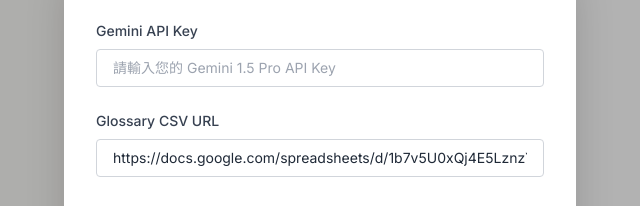
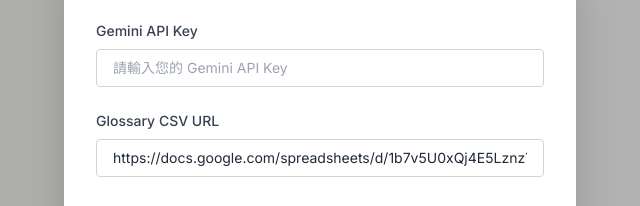
Before and after one commit to chrischlin/translator-app, a website built with Vite: page index.html in a window 1280 px wide. Both pictures are taken after a click on the button 1230 px from the left and 42 px from the top of the page. Shown: the part 293-499 px from the top of the page, 320-960 px from the left. Built offline with nearby package versions, Linux system fonts and the light colour scheme.

```diff
--- a/index.html
+++ b/index.html
@@ -95,7 +95,7 @@
         <!-- API Key Field -->
         <div>
           <label for="api-key-input" class="block text-sm font-medium text-gray-700 mb-2">Gemini API Key</label>
-          <input type="password" id="api-key-input" class="w-full border border-gray-300 rounded px-4 py-2 focus:ring-2 focus:ring-gray-900 focus:border-transparent outline-none transition-all text-sm" placeholder="請輸入您的 Gemini 1.5 Pro API Key" />
+          <input type="password" id="api-key-input" class="w-full border border-gray-300 rounded px-4 py-2 focus:ring-2 focus:ring-gray-900 focus:border-transparent outline-none transition-all text-sm" placeholder="請輸入您的 Gemini API Key" />
         </div>
 
         <!-- Glossary CSV URL Field -->
```
